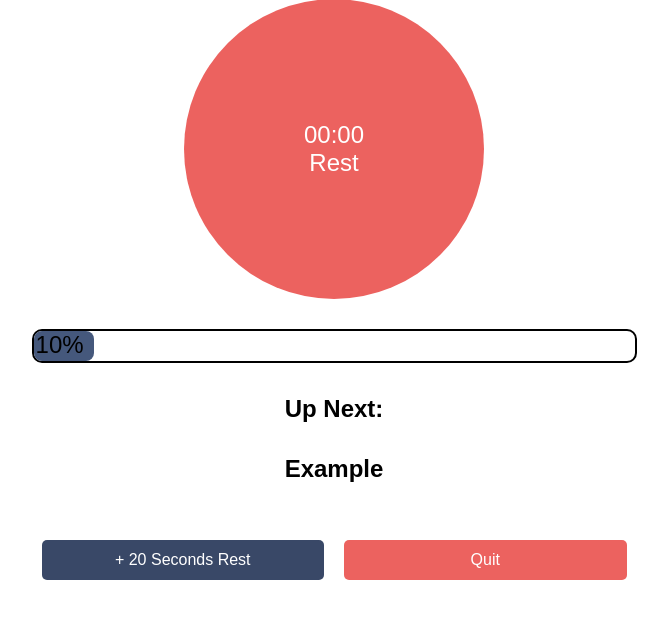
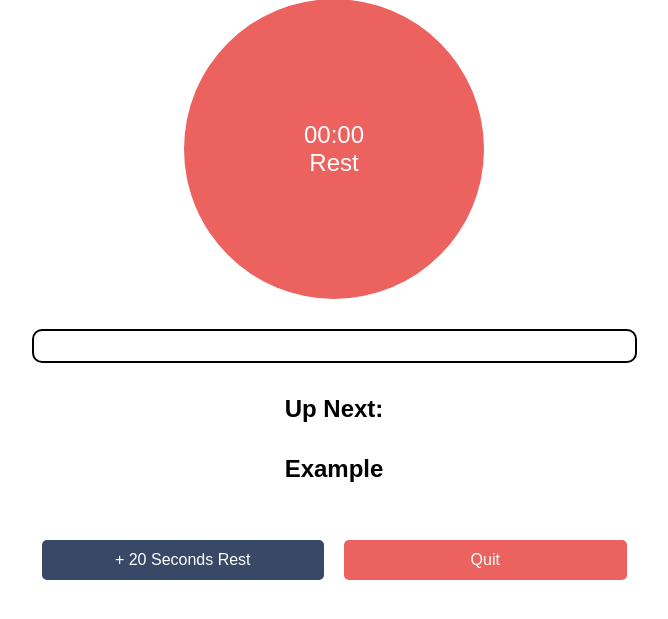
Before and after one commit to scottcarpenter28/Forge-Fitness, a Django app: page /run-routine/00000000-0000-0000-0000-000000000001/ in a window 1280 px wide. Shown: the part 71-690 px from the top of the page, without its empty margins (306-974 px from the left). Run offline with Django 5.2, Linux system fonts and the light colour scheme; the first user in the database is signed in; tables that the repository leaves empty hold one stand-in row (Sample ...); some libraries are stand-ins or nearby versions.

Commit message:
Add progress bar script and component

```diff
--- a/src/project/application/static/application/css/routine.css
+++ b/src/project/application/static/application/css/routine.css
@@ -126,8 +126,7 @@
     border-radius: 8px;
     background-color: var(--primary-option-hover);
     height: 100%;
-    text-align: right;
-    width: 10%;
+    text-align: center;
     max-width: 100%;
 }
 
--- /dev/null
+++ b/src/project/application/static/application/js/progress_bar.js
@@ -0,0 +1,67 @@
+export default class ProgressBar {
+    container_id = "";
+    progress_bar_fill = null;
+    progress_bar_span = null;
+
+
+    /*
+    * Sets the progress bar up.
+    * container_id: The id of the progress bar.
+    * width: The starting width of the progress bar.
+     */
+    constructor(container_id, width=undefined) {
+        this.set_container_id(container_id);
+        this.progress_bar_fill = $(`${this.container_id} .progress-bar-fill`);
+        this.progress_bar_span = $(`${this.container_id} .progress-bar-fill span`);
+
+
+        if(!width) {
+            width = this.get_width();
+        }
+
+        this.set_width(width);
+    }
+
+    /*
+    * Sets the container ID for the progress bar.
+    * container_id: The progress bar to use. Adds "#" if it is not included.
+     */
+    set_container_id(container_id) {
+        if(container_id[0] !== "#")
+            container_id = "#" + container_id;
+        this.container_id = container_id;
+    }
+
+    /*
+    * Sets the current width of the progress bar, then updates the text within the span.
+    * width: The width to set of the progress bar.
+     */
+    set_width(width = 0) {
+        if(width > 100)
+            throw new Error("Progress bar width must be a number between 0 and 100.")
+        if(width < 0)
+            throw new Error("Progress bar width must be a number between 0 and 100.")
+
+        width = parseFloat(width)
+        if(!Number.isFinite(width))
+            throw new Error("Progress bar width must be a number between 0 and 100.")
+
+
+        this.progress_bar_fill.attr("prog-width", width);
+        this.progress_bar_fill.css("width", this.get_width() >= 1? `${this.get_width()}%`: "0");
+        this.set_span_text()
+    }
+
+    /*
+    * Gets the current width of the progress bar.
+    * return: The current value of the progress bar.
+     */
+    get_width() {
+        return parseFloat(this.progress_bar_fill.attr("prog-width"));
+    }
+
+    set_span_text(){
+        this.progress_bar_span.text(this.get_width() >= 1 ? `${this.get_width()}%`: "");
+    }
+
+}
--- /dev/null
+++ b/src/project/application/static/application/js/routine.js
@@ -0,0 +1,6 @@
+import ProgressBar from "./progress_bar.js";
+
+
+$(document).ready(function() {
+   const progress = new ProgressBar("routine-progress");
+});
--- /dev/null
+++ b/src/project/application/templates/application/components/progress-bar.html
@@ -0,0 +1,5 @@
+<div id="{{ div_id }}" class="progress-bar col-100" style="">
+    <div class="progress-bar-fill" style="width: {{ width }}%;" prog-width="{{ width }}">
+        <span class="progress-bar-text"></span>
+    </div>
+</div>
--- a/src/project/application/templates/application/run_routine.html
+++ b/src/project/application/templates/application/run_routine.html
@@ -18,11 +20,7 @@
     <div class="row center-content">
         <div id="routine-tracker" class="col-50 routine-col-max">
             <div class="row">
-                <div class="progress-bar col-100" style="">
-                    <div class="progress-bar-fill">
-                        <span class="progress-bar-text">10%</span>
-                    </div>
-                </div>
+                {% include 'application/components/progress-bar.html' with div_id='routine-progress' width=0 %}
             </div>
             <div id="strength-routine" style="{% if routine.routine_type == 'Cardio' %}display:none;{% endif %}">
                 <div class="routine-info-group">
```
Also changed, not shown: other parts of src/project/application/templates/application/run_routine.html (+2 -0 lines).
